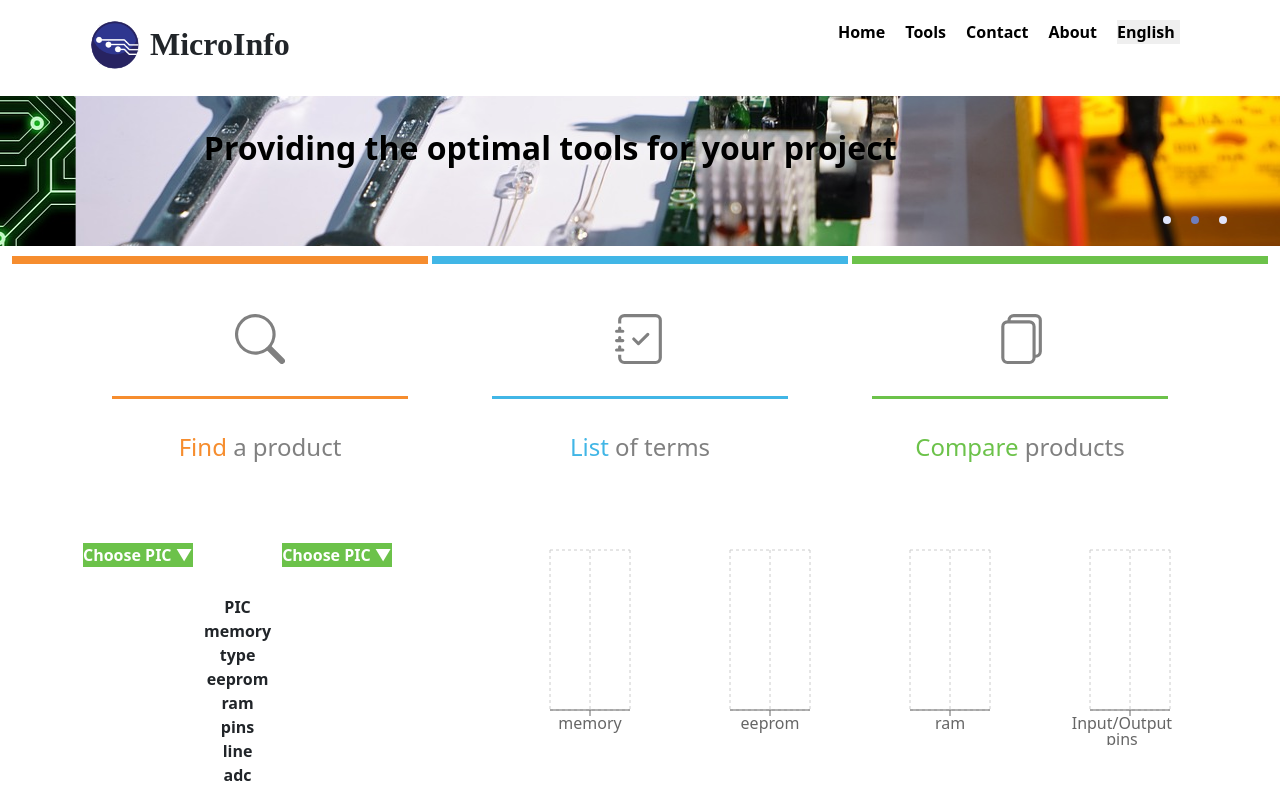
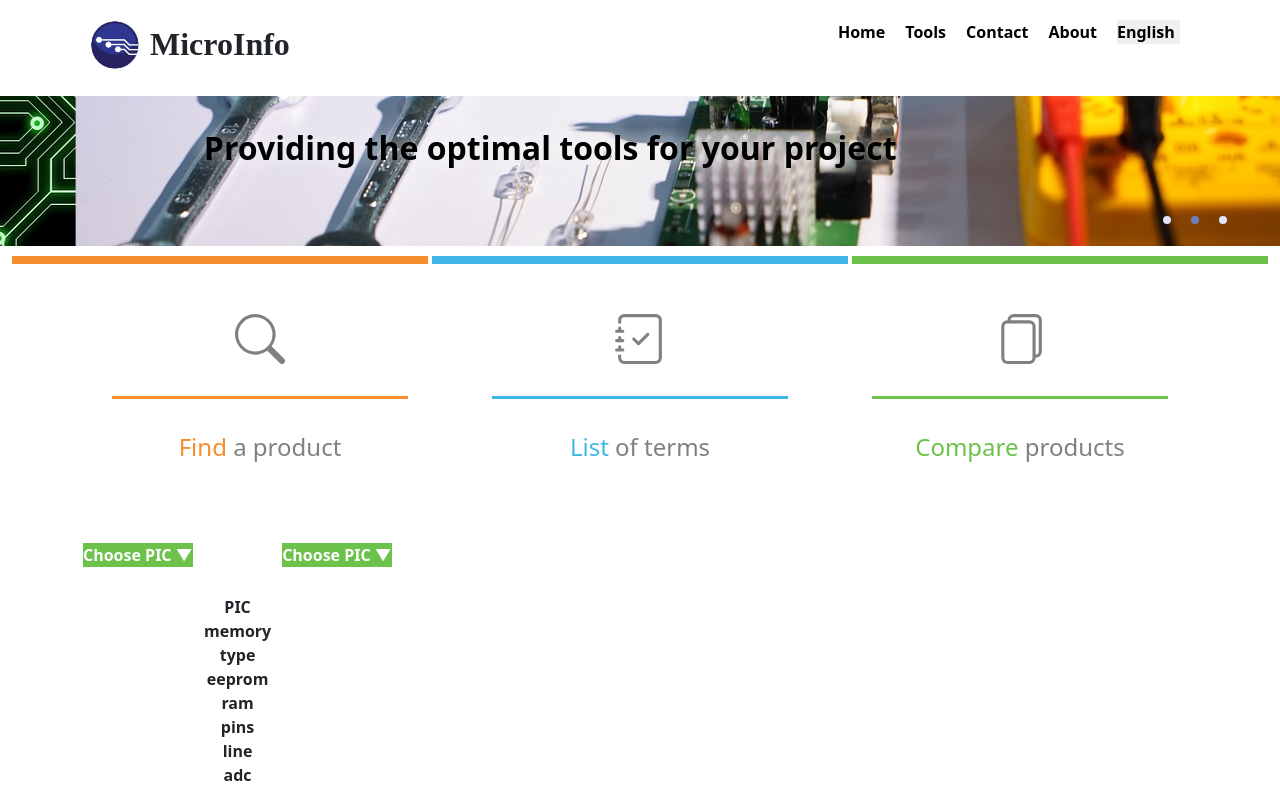
Before and after one commit to tlaloc-debug/microinfonetlify, a React (Create React App) app: page /compare_items in a window 1280 px wide. Shown: the top 787 px of the page. Built offline with nearby package versions, Linux system fonts and the light colour scheme.

Commit message:
remove charts

```diff
--- a/src/mycomparation.js
+++ b/src/mycomparation.js
@@ -3,7 +3,7 @@ import axios from "axios";
 import 'bootstrap/dist/css/bootstrap.min.css';
 import { Container, Row, Col } from 'react-bootstrap';
 import "./mycomparation.css";
-import PicsCharts from "./mycharts.js";
+
 
 function Piclistcompare(props){
 
@@ -465,7 +465,7 @@ function Piclistcompare(props){
                         </Col>
 
                         <Col sm="8" xs="10" className={"allCharts"}>
-                            <PicsCharts mydata={List} />
+
                         </Col>
 
                     </Row>
```
